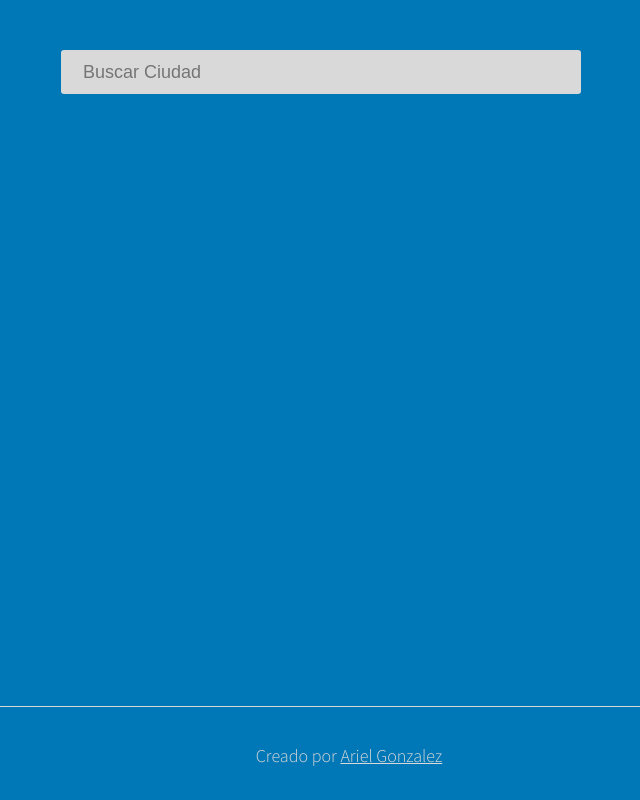
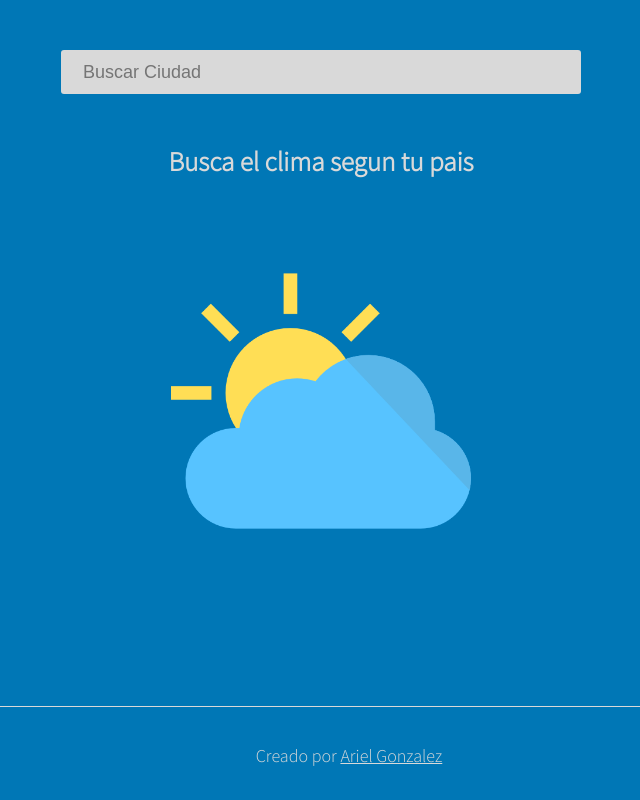
Before and after one commit to ArielGonzalez95/Clima, a plain HTML site: page index.html in a window 1280 px wide. Shown: the whole page, without its empty margins (319-959 px from the left). Drawn offline with Linux system fonts and the light colour scheme.

Commit message:
se actualiza el main

```diff
--- a/index.html
+++ b/index.html
@@ -25,20 +25,26 @@
 
             </form>
         </div>
+
         <div class="clima" id="clima">
             <div class="ciudad" id="ciudad"></div>
             <div class="fecha" id="fecha"></div>
             <div class="temperatura" id="temperatura">
-                <img src="./imagenes/temperatura.png" class="imagen-temperatura" id="temperaturaImg" />
+                <img src="" class="imagen-temperatura" id="temperaturaImg" />
                 <div class="temperatura-actual" id="temperatura-actual"></div>
             </div>
+
             <div class="estado">
                 <span id="estado"></span>
-                <img src="./imagenes/soleado.png" class="imagen-estado" id="imagenclima" />
+                <img src="" class="imagen-estado" id="imagenclima" />
 
             </div>
             <div class="temperatura-min-max" id="temperatura-min-max"> </div>
 
+        </div>
+        <div class="imagenPrincipal" id="imagenP">
+            <h2>Busca el clima segun tu pais</h2>
+            <img src="./imagenes/imagen-principal.png" alt="" class="imagenP" >
         </div>
     </main>
     <div id="map"></div>
--- a/index.js
+++ b/index.js
@@ -11,6 +11,7 @@ const imagenclima = document.getElementById('imagenclima');
 const temperatura = document.getElementById('temperatura-actual');
 const estado = document.getElementById('estado');
 const temperaturamaxmin = document.getElementById('temperatura-min-max');
+
 
 
 async function encontrar(query) {
@@ -27,6 +28,7 @@ async function encontrar(query) {
       temperaturamaxmin.innerHTML = `${toCelsius(data.main.temp_min)}c / ${toCelsius(data.main.temp_max)}c`;
       imagenEstado(data);
       updateImages(data);
+      imagenPoff();
 
     } catch (err) {
       console.log(err);
@@ -81,6 +83,11 @@ function updateImages(data) {
     temperaturaImg.src = src;
   }
 
+  function imagenPoff (){
+    document.getElementById("imagenP").style.display = "none";
+
+  }
+
 
 const buscar = document.getElementById('buscar');
 const buscador = document.getElementById('buscador');
--- a/style.css
+++ b/style.css
@@ -61,7 +61,9 @@ margin:50px 20px
     padding:40px;
     text-align:center;
     border-radius: 10px;
-    display: none;
+    display:none;
+
+
 }
 
 .ciudad{
@@ -109,8 +111,19 @@ margin-bottom:2rem;
     margin-right: 10px;
 
 
+
+}
+.imagenPrincipal{
+width:100%;
+margin-right:100px;
+text-align:center;
 }
 
+.imagenP{
+    width:300px;
+    padding-top: 51px;
+    text-align:center;
+}
 @media screen and (max-width:1044px){
     .clima{
         width:70%;
```
Also changed, not shown: imagenes/imagen-principal.png (added).
